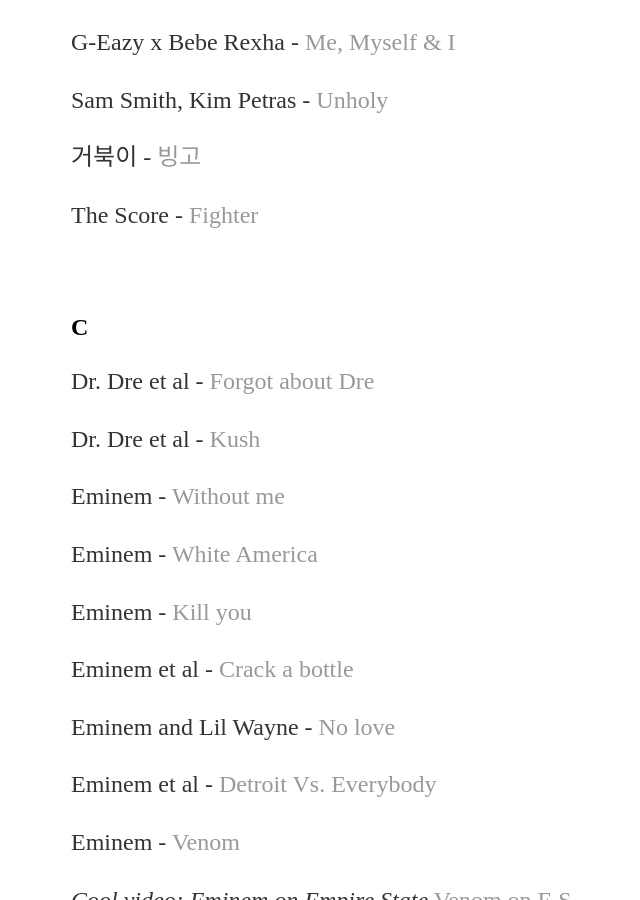
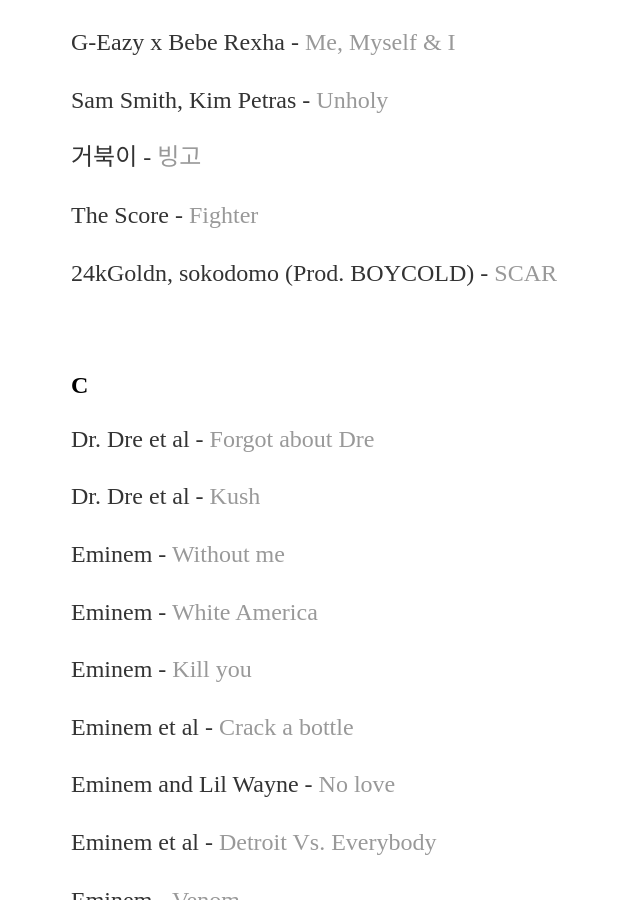
Before and after one commit to yjkweon24/yjkweon24.github.io, a Jekyll site: the page built from _posts/2018-10-23-songs-that-i-love.md, in a window 1280 px wide and 900 px high, scrolled down 14968 px. Shown: the whole window, without its empty margins (121-761 px from the left). Built offline with Jekyll 4.4.1, drawn with Linux system fonts in a browser that asks for light colours.

Commit message:
Update 2018-10-23-songs-that-i-love.md

```diff
--- a/_posts/2018-10-23-songs-that-i-love.md
+++ b/_posts/2018-10-23-songs-that-i-love.md
@@ -521,6 +521,8 @@
 
 The Score - [Fighter](https://www.youtube.com/watch?v=PpjdTwQwWWY&list=RDPpjdTwQwWWY&index=1)
 
+24kGoldn, sokodomo (Prod. BOYCOLD) - [SCAR](https://www.youtube.com/watch?v=uNFZ662p7aQ)
+
 <br>
 
 ## C
```
